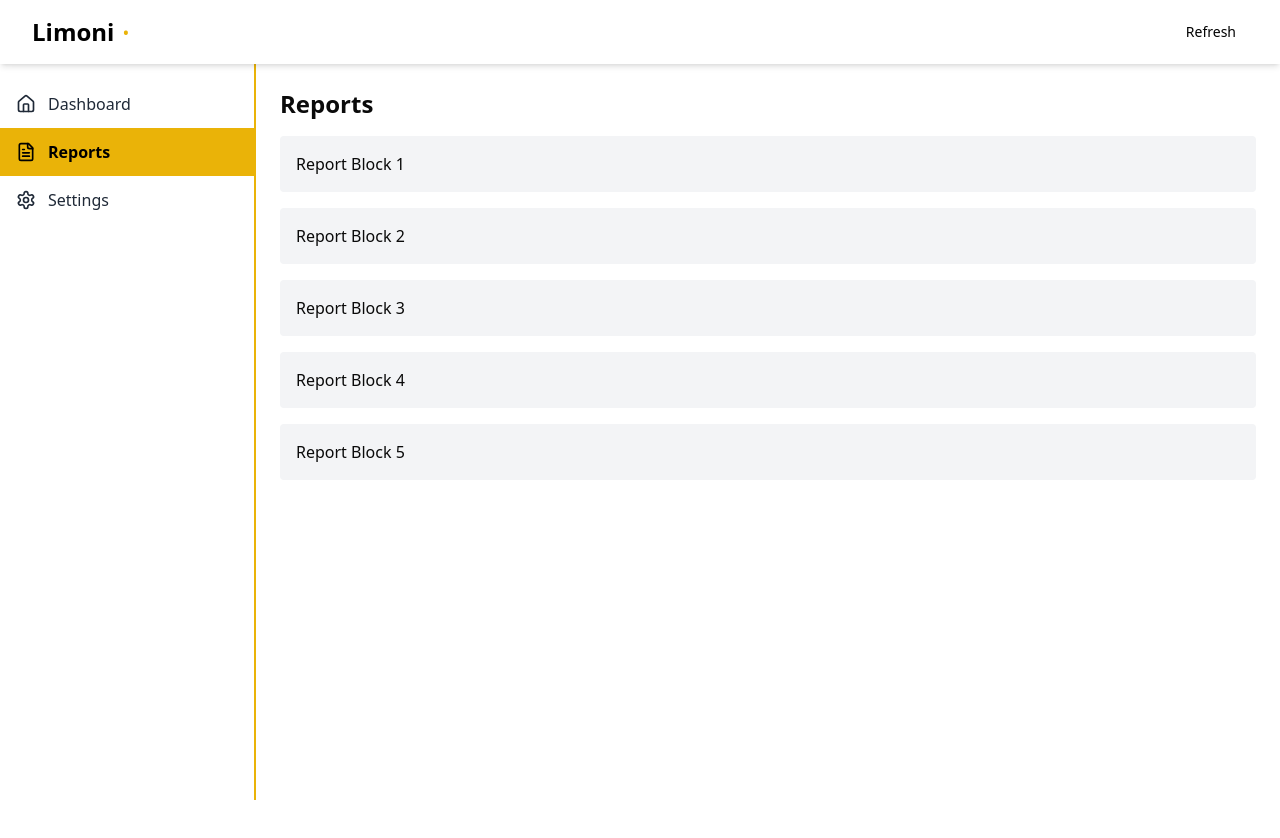
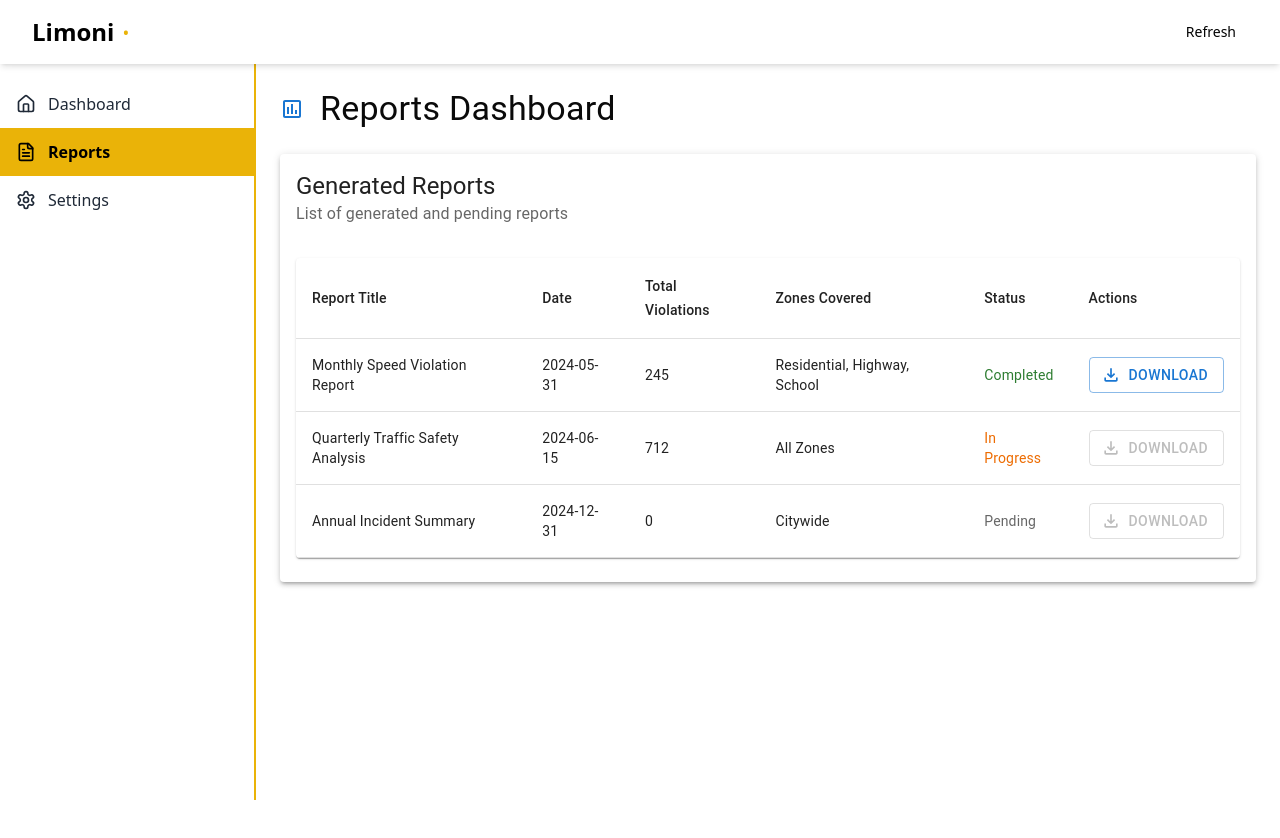
Before and after one commit to SUREN239/LiMoni, a React (Vite) app: page / in a window 1280 px wide. Both pictures are taken after a click on the button "Reports". Shown: the top 838 px of the page. Built offline with nearby package versions, Linux system fonts and the light colour scheme.

Commit message:
Version 0.1
settings and reports page

```diff
--- a/src/components/sidebar/Dashboard.jsx
+++ b/src/components/sidebar/Dashboard.jsx
@@ -24,7 +24,9 @@ import {
   LocationOn as LocationIcon,
   Warning as WarningIcon,
   Sensors as SensorsIcon,
-  NotificationsActive as AlertIcon
+  NotificationsActive as AlertIcon,
+  Speed as SpeedometerIcon,
+  ErrorOutline as ExclamationIcon
 } from '@mui/icons-material';
 import {
   Card,
@@ -34,13 +36,39 @@ import {
   Grid,
   Chip,
   Box,
-  Divider,
+  Container,
+  Paper,
   Button
 } from '@mui/material';
 import 'leaflet/dist/leaflet.css';
 
 export const Dashboard = () => {
-  // Simulated data matching LiMoni's core features
+  // Quick Statistics Cards Data
+  const quickStatistics = [
+    {
+      icon: <SpeedometerIcon fontSize="large" color="primary" />,
+      title: 'Total Violations',
+      value: '245',
+      change: '+12.4%',
+      color: 'primary'
+    },
+    {
+      icon: <LocationIcon fontSize="large" color="secondary" />,
+      title: 'Monitored Zones',
+      value: '12',
+      change: '+3 New',
+      color: 'secondary'
+    },
+    {
+      icon: <ExclamationIcon fontSize="large" color="error" />,
+      title: 'High-Risk Alerts',
+      value: '37',
+      change: '+5 Recent',
+      color: 'error'
+    }
+  ];
+
+  // Existing data from previous implementation
   const [zoneData] = useState([
     {
       id: 'zone1',
@@ -85,11 +113,50 @@ export const Dashboard = () => {
   const COLORS = ['#0088FE', '#00C49F', '#FFBB28', '#FF8042'];
 
   return (
-    <Box sx={{ flexGrow: 1, padding: 3, backgroundColor: '#f4f4f4' }}>
+    <Container maxWidth="xl" sx={{ py: 3 }}>
+      {/* Quick Statistics Row */}
+      <Grid container spacing={3} sx={{ mb: 3 }}>
+        {quickStatistics.map((stat, index) => (
+          <Grid item xs={12} sm={6} md={4} key={index}>
+            <Paper
+              elevation={3}
+              sx={{
+                p: 2,
+                display: 'flex',
+                alignItems: 'center',
+                justifyContent: 'space-between',
+                transition: 'transform 0.3s ease-in-out',
+                '&:hover': {
+                  transform: 'scale(1.02)'
+                }
+              }}
+            >
+              <Box>
+                {stat.icon}
+              </Box>
+              <Box textAlign="right">
+                <Typography variant="h6" color="text.secondary">
+                  {stat.title}
+                </Typography>
+                <Typography variant="h4" fontWeight="bold">
+                  {stat.value}
+                </Typography>
+                <Chip
+                  label={stat.change}
+                  size="small"
+                  variant="outlined"
+                />
+              </Box>
+            </Paper>
+          </Grid>
+        ))}
+      </Grid>
+
+      {/* Main Dashboard Content - Responsive Grid */}
       <Grid container spacing={3}>
-        {/* Map Section with Zones */}
+        {/* Map Section with Zones - Increased Responsiveness */}
         <Grid item xs={12} md={8}>
-          <Card elevation={3}>
+          <Card elevation={3} sx={{ height: '100%' }}>
             <CardHeader
               avatar={<LocationIcon color="primary" />}
               title="LiMoni Zone Monitoring"
@@ -101,19 +168,23 @@ export const Dashboard = () => {
                 />
               }
             />
-            <CardContent sx={{ height: 500, position: 'relative' }}>
+            <CardContent sx={{ height: { xs: 300, md: 500 }, position: 'relative' }}>
               <MapContainer
                 center={[37.7749, -122.4194]}
                 zoom={11}
-                style={{ height: '100%', width: '100%', zIndex: 1 }}
+                style={{
+                  height: '100%',
+                  width: '100%',
+                  zIndex: 1
+                }}
               >
                 <TileLayer
                   url="https://{s}.tile.openstreetmap.org/{z}/{x}/{y}.png"
                   attribution='&copy; OpenStreetMap contributors'
                 />
                 {zoneData.map((zone) => (
-                  <React.Fragment key={zone.id}>
                   <Polygon
+                    key={zone.id}
                     positions={zone.coordinates}
                     color="blue"
                     fillColor="rgba(0,0,255,0.2)"
@@ -126,14 +197,13 @@ export const Dashboard = () => {
                       </Typography>
                     </Popup>
                   </Polygon>
-                  </React.Fragment>
                 ))}
               </MapContainer>
             </CardContent>
           </Card>
         </Grid>
 
-        {/* Statistics Panel */}
+        {/* Statistics Panel - Responsive Adjustments */}
         <Grid item xs={12} md={4}>
           <Grid container spacing={2}>
             {/* Speed Violation Overview */}
@@ -269,7 +339,7 @@ export const Dashboard = () => {
           </Card>
         </Grid>
       </Grid>
-    </Box>
+    </Container>
   );
 };
 
--- a/src/components/sidebar/Reports.jsx
+++ b/src/components/sidebar/Reports.jsx
@@ -1,12 +1,135 @@
+import React, { useState } from 'react';
+import {
+  Container,
+  Typography,
+  Grid,
+  Card,
+  CardHeader,
+  CardContent,
+  Table,
+  TableBody,
+  TableCell,
+  TableContainer,
+  TableHead,
+  TableRow,
+  Paper,
+  Button,
+  Box
+} from '@mui/material';
+import {
+  AssessmentOutlined as ReportIcon,
+  FileDownloadOutlined as DownloadIcon
+} from '@mui/icons-material';
+
 export const Reports = () => {
-    return (
-      <div className="p-6">
-        <h1 className="text-2xl font-bold mb-4">Reports</h1>
-        {Array.from({ length: 5 }).map((_, index) => (
-          <div key={index} className="bg-gray-100 p-4 mb-4 rounded">
-            Report Block {index + 1}
-          </div>
-        ))}
-      </div>
-    );
+  const [reports] = useState([
+    {
+      id: 1,
+      title: 'Monthly Speed Violation Report',
+      date: '2024-05-31',
+      totalViolations: 245,
+      zones: ['Residential', 'Highway', 'School'],
+      status: 'Completed'
+    },
+    {
+      id: 2,
+      title: 'Quarterly Traffic Safety Analysis',
+      date: '2024-06-15',
+      totalViolations: 712,
+      zones: ['All Zones'],
+      status: 'In Progress'
+    },
+    {
+      id: 3,
+      title: 'Annual Incident Summary',
+      date: '2024-12-31',
+      totalViolations: 0,
+      zones: ['Citywide'],
+      status: 'Pending'
+    }
+  ]);
+
+  const handleDownloadReport = (report) => {
+    // Placeholder for report download functionality
+    console.log(`Downloading report: ${report.title}`);
   };
+
+  return (
+    <Container maxWidth="xl" sx={{ py: 3 }}>
+      <Typography
+        variant="h4"
+        gutterBottom
+        sx={{
+          display: 'flex',
+          alignItems: 'center',
+          mb: 3
+        }}
+      >
+        <ReportIcon sx={{ mr: 2 }} color="primary" />
+        Reports Dashboard
+      </Typography>
+
+      <Grid container spacing={3}>
+        <Grid item xs={12}>
+          <Card elevation={3}>
+            <CardHeader
+              title="Generated Reports"
+              subheader="List of generated and pending reports"
+            />
+            <CardContent>
+              <TableContainer component={Paper}>
+                <Table>
+                  <TableHead>
+                    <TableRow>
+                      <TableCell>Report Title</TableCell>
+                      <TableCell>Date</TableCell>
+                      <TableCell>Total Violations</TableCell>
+                      <TableCell>Zones Covered</TableCell>
+                      <TableCell>Status</TableCell>
+                      <TableCell>Actions</TableCell>
+                    </TableRow>
+                  </TableHead>
+                  <TableBody>
+                    {reports.map((report) => (
+                      <TableRow key={report.id}>
+                        <TableCell>{report.title}</TableCell>
+                        <TableCell>{report.date}</TableCell>
+                        <TableCell>{report.totalViolations}</TableCell>
+                        <TableCell>{report.zones.join(', ')}</TableCell>
+                        <TableCell>
+                          <Box
+                            sx={{
+                              color:
+                                report.status === 'Completed' ? 'success.main' :
+                                report.status === 'In Progress' ? 'warning.main' :
+                                'text.secondary'
+                            }}
+                          >
+                            {report.status}
+                          </Box>
+                        </TableCell>
+                        <TableCell>
+                          <Button
+                            variant="outlined"
+                            color="primary"
+                            startIcon={<DownloadIcon />}
+                            onClick={() => handleDownloadReport(report)}
+                            disabled={report.status !== 'Completed'}
+                          >
+                            Download
+                          </Button>
+                        </TableCell>
+                      </TableRow>
+                    ))}
+                  </TableBody>
+                </Table>
+              </TableContainer>
+            </CardContent>
+          </Card>
+        </Grid>
+      </Grid>
+    </Container>
+  );
+};
+
+export default Reports;
```
Also changed, not shown: src/components/sidebar/Settings.jsx (+151 -10 lines), tsconfig.json (deleted, +0 -8 lines). Lines whose indentation alone changed are shown as unchanged.
